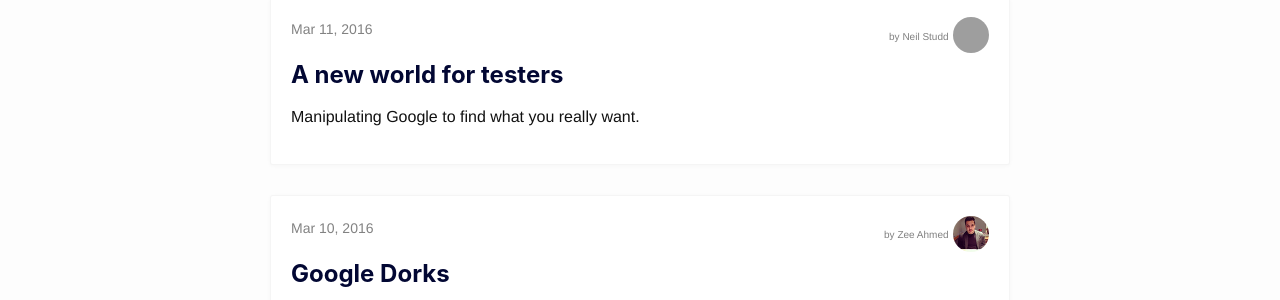
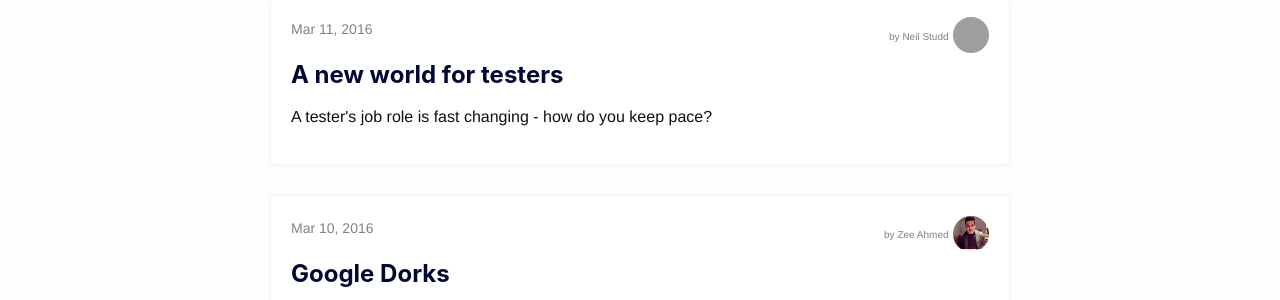
Before and after one commit to boyney123/peterborough.tech-community.co.uk, a Jekyll site: the page built from index.html, in a window 1280 px wide. Shown: the part 411-711 px from the top of the page. Built offline with Jekyll 4.4.1, drawn with Linux system fonts in a browser that asks for light colours; nearby versions of some CDN libraries; the list of posts is cut into pages by our own code; grey boxes are pictures that could not be loaded.

Commit message:
Added a blurb

```diff
--- a/_posts/2016-03-11-neil-new-world-for-testers.markdown
+++ b/_posts/2016-03-11-neil-new-world-for-testers.markdown
@@ -5,7 +5,7 @@ cover: http://radicaldevelopment.net/wp-content/uploads/2013/05/googledorks.jpg
 date:   2016-03-11 08:00:00 +0000
 categories: tech
 subtitle: Testing
-blurb: Manipulating Google to find what you really want.
+blurb: A tester's job role is fast changing - how do you keep pace?
 
 author: Neil Studd
 ---
```
